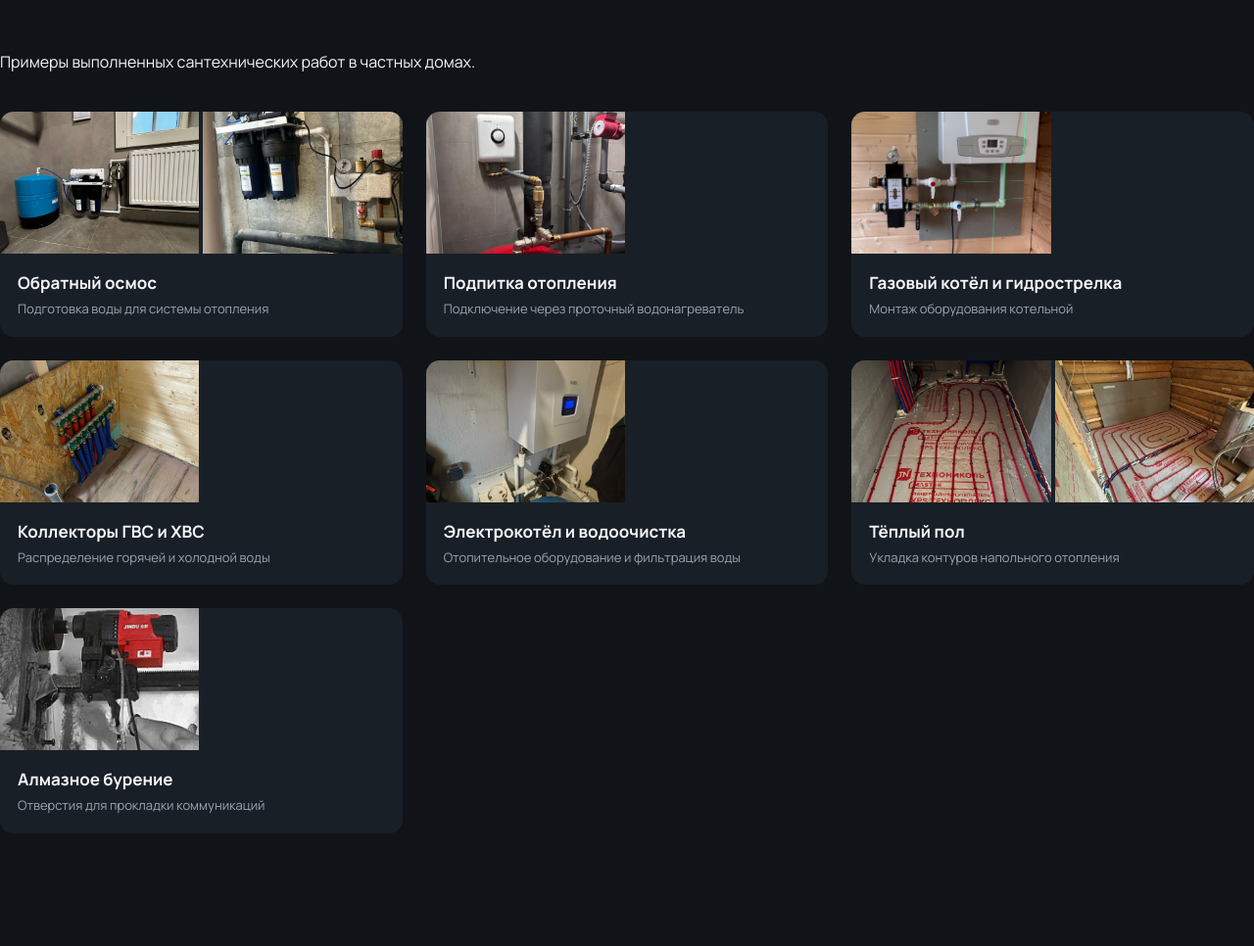
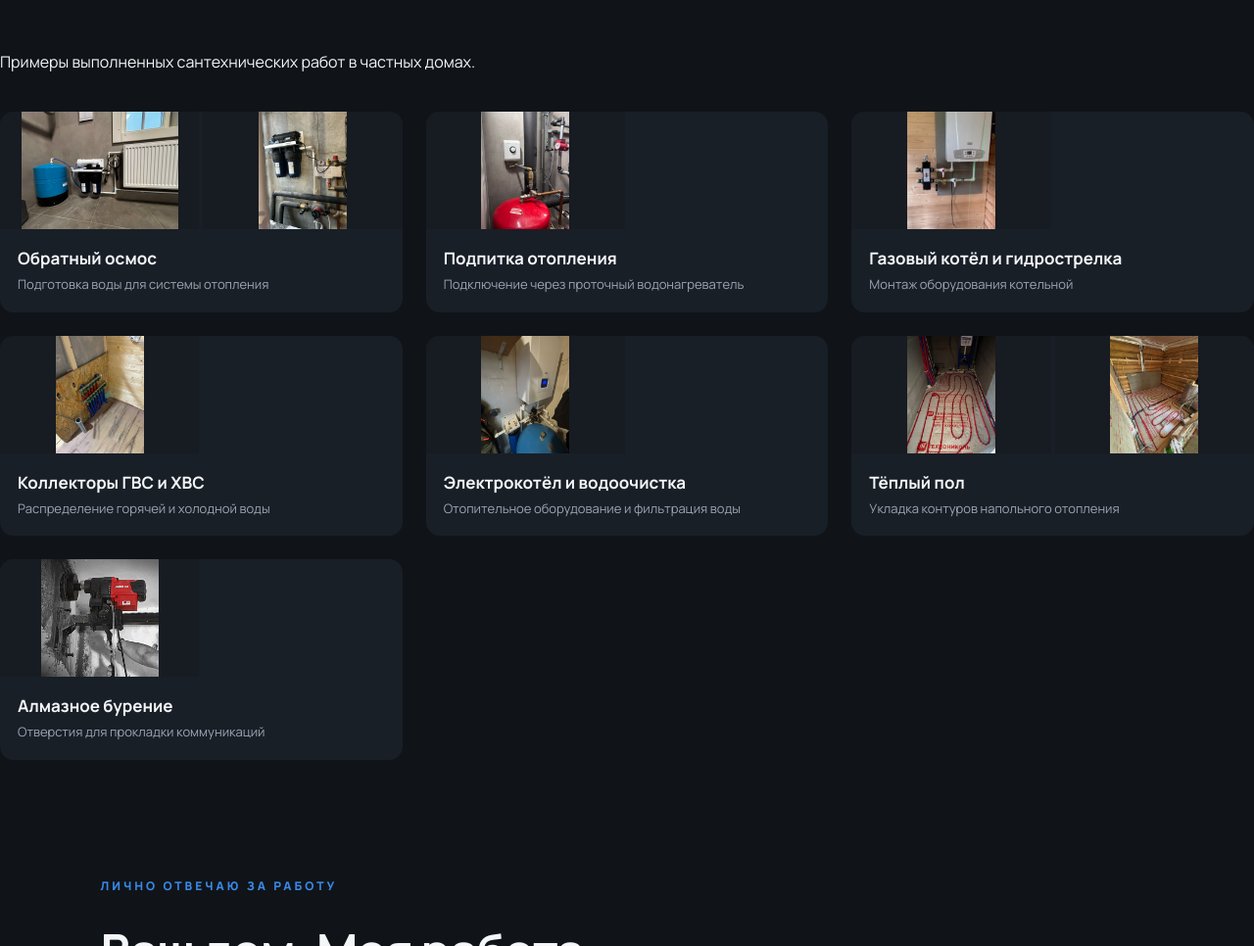
Before and after one commit to lobacevegor2/-----Plumbing, a plain HTML site: page index.html in a window 1280 px wide. Shown: the part 1660-2626 px from the top of the page at 98% size. Drawn offline with Linux system fonts and the light colour scheme.

Commit message:
Update style.css

```diff
--- a/style.css
+++ b/style.css
@@ -384,8 +384,9 @@ footer {
 .portfolio-images img {
   display: block;
   width: 100%;
-  height: 145px;
-  object-fit: cover;
+  height: 120px;
+object-fit: contain;
+background: #171b22;
   cursor: pointer;
 }
 
```
